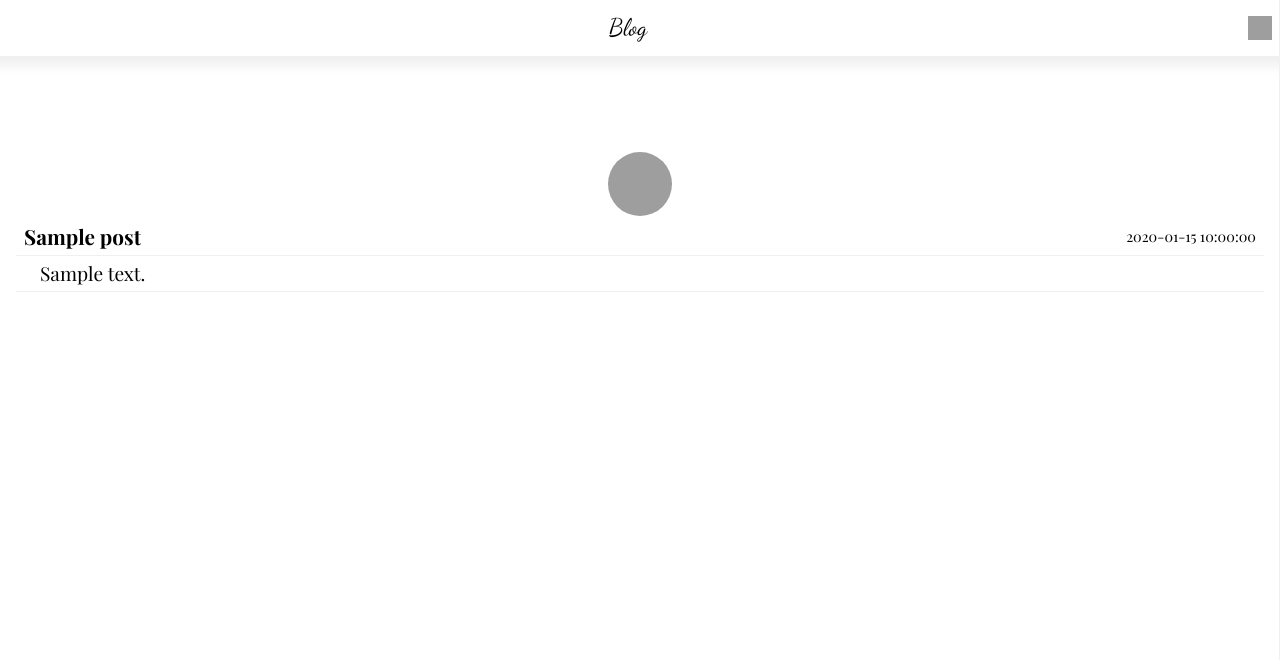
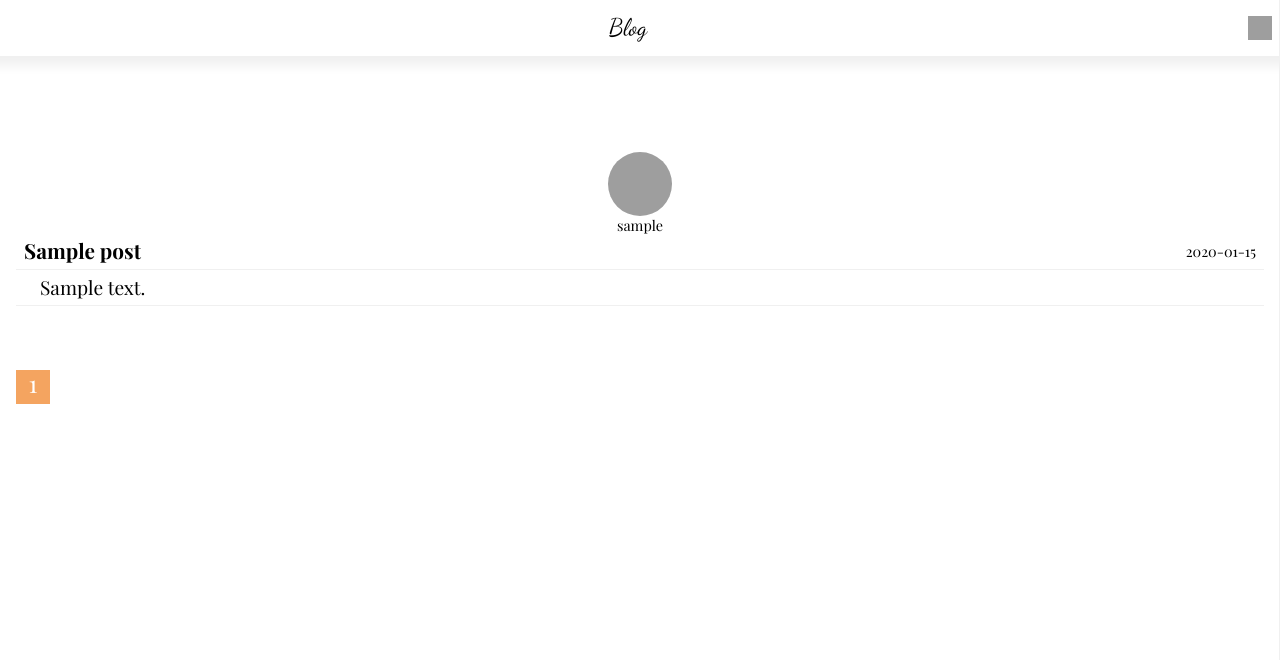
Before and after one commit to Code-Institute-Submissions/blog-1, a Flask app: template blog/templates/main/home.html in a window 1280 px wide. Shown: the top 660 px of the page. Run offline with Flask 2, Linux system fonts and the light colour scheme; the template is opened without the code that fills it: most values are stand-ins (such as "Sample title", 1, 10 or a date in 2020); grey boxes are pictures that could not be loaded.

Commit message:
Created pagination system.

```diff
--- a/blog/main/routes.py
+++ b/blog/main/routes.py
@@ -1,4 +1,4 @@
-from flask import Blueprint, render_template
+from flask import Blueprint, render_template, request
 from blog.models import Post
 
 main = Blueprint("main", __name__)
@@ -6,5 +6,7 @@ main = Blueprint("main", __name__)
 @main.route("/")
 @main.route("/home")
 def home():
-    posts = Post.objects()
+    # Sort posts by date in decending order.
+    page = request.args.get("page", 1, type=int)
+    posts = Post.objects.order_by("-date").paginate(page=page, per_page=10)
     return render_template("main/home.html", posts=posts)
--- a/blog/models.py
+++ b/blog/models.py
@@ -15,7 +15,7 @@ class Post(db.Document):
     meta = {"collection": "posts"}
     title = db.StringField(required=True, max_length=32)
     content = db.StringField(required=True, max_length=255)
-    date = db.DateField(required=True, default=datetime.utcnow)
+    date = db.DateTimeField(required=True, default=datetime.utcnow)
     author = db.ReferenceField(User)
 
 # Data model for Comment object.
@@ -24,6 +24,7 @@ class Comment(db.Document):
     author = db.ReferenceField(User)
     post = db.ReferenceField(Post)
     content = db.StringField(required=True, max_length=255)
+    date = db.DateTimeField(required=True, default=datetime.utcnow)
 
 # Load User to current session.
 @login_manager.user_loader
--- a/blog/posts/routes.py
+++ b/blog/posts/routes.py
@@ -57,8 +57,9 @@ def delete_post(post_id):
 @posts.route("/post/<post_id>", methods=["GET", "POST"])
 @login_required
 def comment_post(post_id):
+    page = request.args.get("page", 1, type=int)
     post = Post.objects.get_or_404(id=post_id)
-    comments = Comment.objects(post=post)
+    comments = Comment.objects(post=post).order_by("-date").paginate(page=page, per_page=2)
     comment_form = CommentForm()
     comment_author = User.objects(id=current_user.id).first()
     if comment_form.validate_on_submit():
--- a/blog/static/styles/main.css
+++ b/blog/static/styles/main.css
@@ -56,3 +56,21 @@ body {
     background-color: #3CB371;
     color: #FFF;
 }
+
+.page-btns {
+    display: flex;
+    flex-direction: row;
+}
+
+.page-btn {
+    width: 2rem;
+    height: 2rem;
+    border: 1px solid #F4A460;
+    text-align: center;
+    color: #F4A460;
+}
+
+.page-btn-active {
+    background-color: #F4A460;
+    color: #FFF;
+}
--- a/blog/static/styles/post.css
+++ b/blog/static/styles/post.css
@@ -39,3 +39,8 @@
     text-indent: 1rem;
     font-size: 1.2rem;
 }
+
+.post-author {
+    font-size: .9rem;
+    text-align: center;
+}
--- a/blog/templates/main/home.html
+++ b/blog/templates/main/home.html
@@ -2,17 +2,31 @@
 
 {% block content %}
 <div class="posts padding">
-    {% for post in posts %}
+    {% for post in posts.items %}
     <div class="post padding">
         <div class="post-profile-pic-container">
-            <img class="post-profile-pic" src="{{ url_for('static', filename='profile_pics/' + post.author.profile_pic ) }}" alt="">
+            <img class="post-profile-pic"
+                src="{{ url_for('static', filename='profile_pics/' + post.author.profile_pic ) }}" alt="">
+            <div class="post-author">{{ post.author.username }}</div>
         </div>
         <div class="post-info border-bottom padding">
             <a href="{{ url_for('posts.comment_post', post_id=post.id) }}" class="post-title">{{ post.title }}</a>
-            <span class="post-date">{{ post.date }}</span>
+            <span class="post-date">{{ post.date.date() }}</span>
         </div>
         <p class="post-content padding border-bottom">{{ post.content }}</p>
     </div>
     {% endfor %}
 </div>
+<!-- Pagination buttons. -->
+<div class="page-btns padding">
+    {% for page_num in posts.iter_pages(left_edge=1, right_edge=1, left_current=1, right_current=2) %}
+    {% if page_num %}
+    {% if posts.page == page_num %}
+    <a class="page-btn page-btn-active margin" href="{{ url_for('main.home', page=page_num) }}">{{ page_num }}</a>
+    {% else %}
+    <a class="page-btn margin" href="{{ url_for('main.home', page=page_num) }}">{{ page_num }}</a>
+    {% endif %}
+    {% endif %}
+    {% endfor %}
+</div>
 {% endblock content %}
```
Also changed, not shown: blog/templates/posts/comment_post.html (+14 -3 lines).
